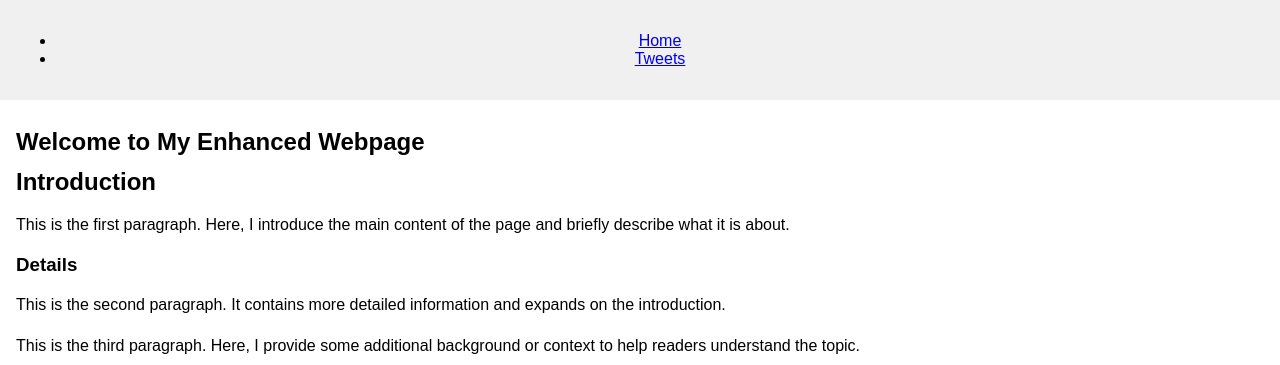
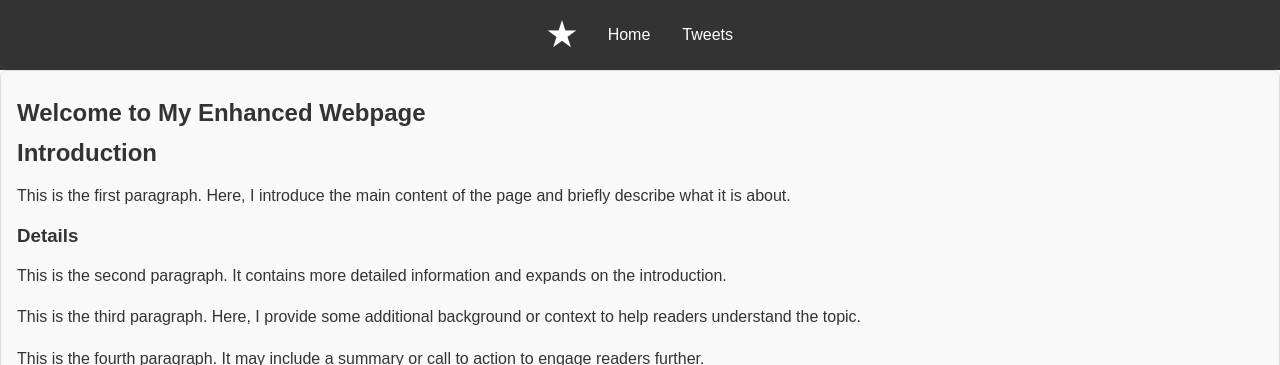
Before and after one commit to BJC-ENGINEER/alx_html_css, a plain HTML site: page css_basic/index.html in a window 1280 px wide. Shown: the top 365 px of the page. Drawn offline with Linux system fonts and the light colour scheme.

Commit message:
add logo in index.html file

```diff
--- a/css_basic/index.html
+++ b/css_basic/index.html
@@ -10,6 +10,7 @@
 <body class="works_on_smartphone">
 <header>
 <ul>
+<li class="logo">&starf;</li> <!-- Unicode star icon -->
 <li><a href="index.html">Home</a></li>
 <li><a href="tweets.html">Tweets</a></li>
 </ul>
--- a/css_basic/styles.css
+++ b/css_basic/styles.css
@@ -7,6 +7,9 @@ flex-direction: column;
 margin: 0;
 padding: 0;
 height: 100vh; /* ensures the body takes up the full viewport height */
+background-color: #fafafa; /* custom body background */
+color: #333; /* default text color */
+font-family: Arial, sans-serif; /* consistent font */
 }
 
 /* 2. Make <main> a flex container with horizontal stacking */
@@ -21,17 +24,60 @@ article {
 flex: 2;
 overflow-y: auto;
 padding: 1em;
+background-color: #f9f9f9; /* article background */
+border: 1px solid #ddd;
+border-radius: 8px;
 }
 
+/* 4. Aside styles */
 aside {
 flex: 1;
 overflow-y: auto;
 padding: 1em;
+background-color: #f4f4f4; /* aside background */
+border-left: 1px solid #ddd;
 }
 
-/* Optional: Style header and footer for consistency */
+/* 5. Header and footer styling */
 header, footer {
-background-color: #f0f0f0;
+background-color: #333;
+color: white;
 padding: 1em;
 text-align: center;
 }
+
+/* 6. Navigation styles in header */
+header ul {
+list-style: none;
+margin: 0;
+padding: 0;
+display: flex;
+align-items: center;
+justify-content: center;
+}
+
+header li {
+margin: 0 1rem;
+}
+
+/* 7. Link styles in header */
+header a {
+color: white;
+text-decoration: none;
+}
+
+header a:hover {
+text-decoration: underline;
+}
+
+/* 8. Logo styling */
+.logo {
+font-size: 2rem;
+font-weight: bold;
+margin-right: 1rem;
+}
+
+/* 9. Additional customization (optional) */
+footer {
+font-size: 0.9rem;
+}
```
